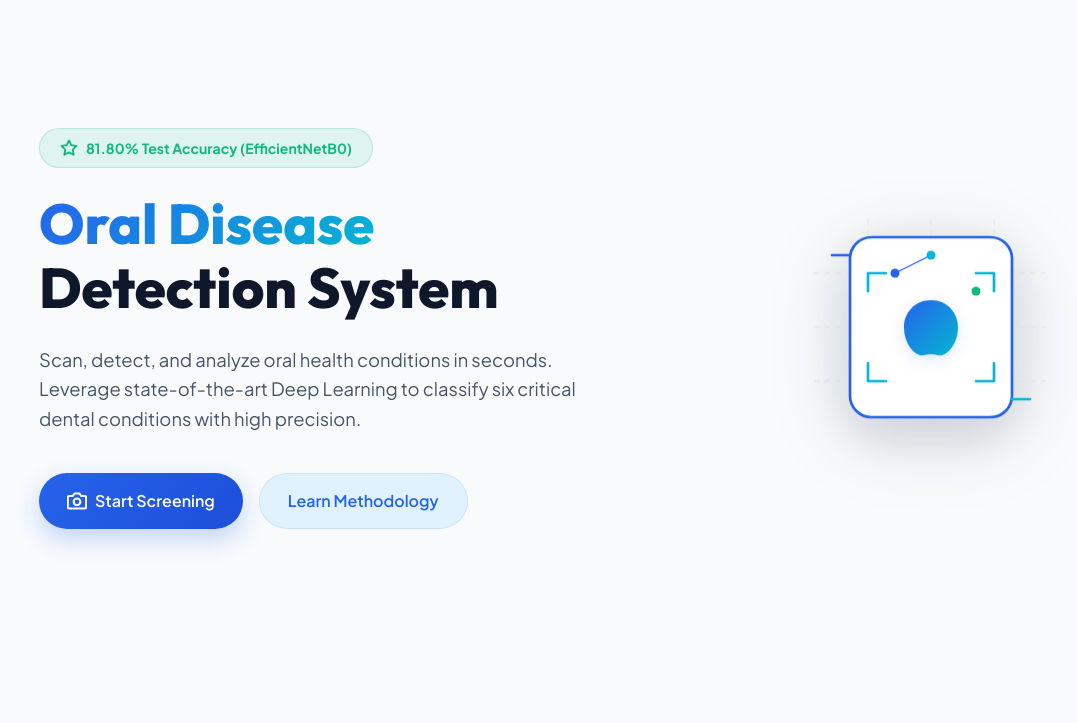
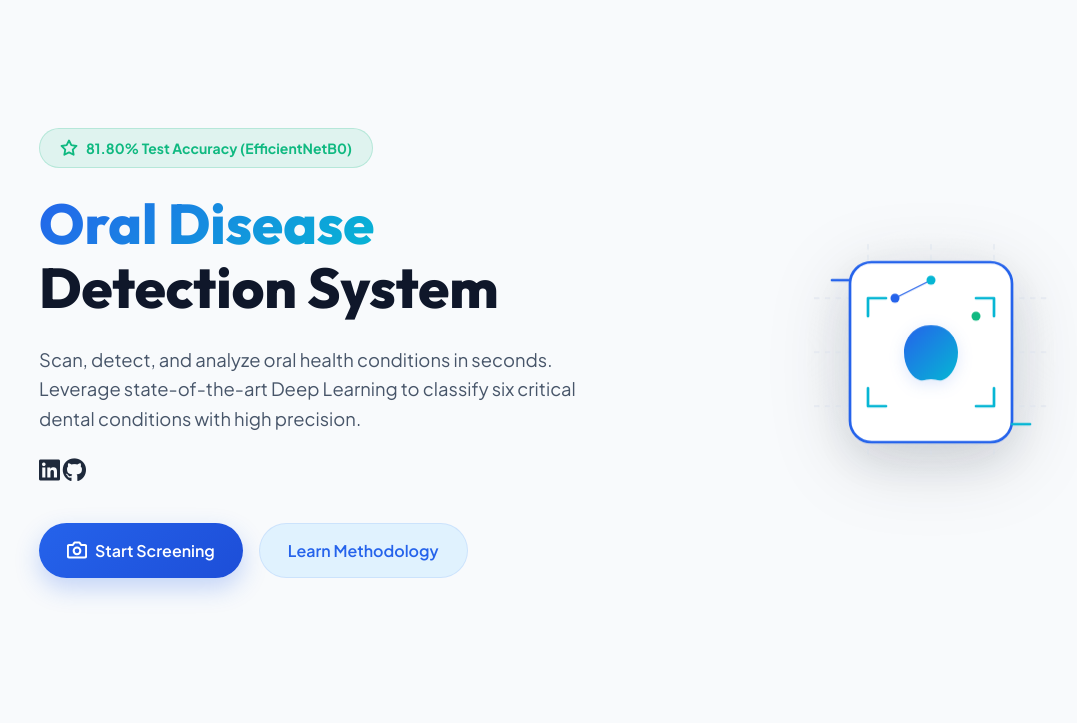
Before and after one commit to mohammedmokhtar77/OralVision-AI, a Flask app: page / in a window 1280 px wide. Shown: the part 76-799 px from the top of the page, without its empty margins (33-1110 px from the left). Run offline with Flask 3, Linux system fonts and the light colour scheme.

Commit message:
update hero section HTML structure & Add developer links

```diff
--- a/templates/index.html
+++ b/templates/index.html
@@ -6,6 +6,8 @@
     <title>Oral Disease Detection System</title>
     <!-- Custom CSS -->
     <link rel="stylesheet" href="{{ url_for('static', filename='css/style.css') }}">
+    <link rel="stylesheet" href="https://cdnjs.cloudflare.com/ajax/libs/font-awesome/6.4.0/css/all.min.css">
+    <link rel="stylesheet" href="https://cdn.jsdelivr.net/npm/bootstrap-icons@1.10.5/font/bootstrap-icons.css">
 </head>
 <body>
     <div class="app-container">
@@ -51,6 +53,12 @@
                     <p class="hero-description">
                         Scan, detect, and analyze oral health conditions in seconds. Leverage state-of-the-art Deep Learning to classify six critical dental conditions with high precision.
                     </p>
+                    <div class="hero-developer">
+                        <ul class="hero-social-links">
+                            <a href="https://www.linkedin.com/in/mohammed-mokhtar-26668432b/"><i class="fa-brands fa-linkedin fa-xl"></i></a>
+                            <a href="https://github.com/mohammedmokhtar77"><i class="fa-brands fa-github fa-xl"></i></a>
+                        </ul>
+                    </div>
                     <div class="hero-actions">
                         <a href="/result?new=true" class="btn btn-primary">
                             <svg width="20" height="20" viewBox="0 0 24 24" fill="none" stroke="currentColor" stroke-width="2.5" stroke-linecap="round" stroke-linejoin="round">
@@ -240,7 +248,6 @@
                         <li><a href="/">Home</a></li>
                         <li><a href="/result?new=true">Analyze Image</a></li>
                         <li><a href="/about">About & Model</a></li>
-                    </ul>
                 </div>
                 <div class="footer-links">
                     <h4>Legal & Safety</h4>
```
